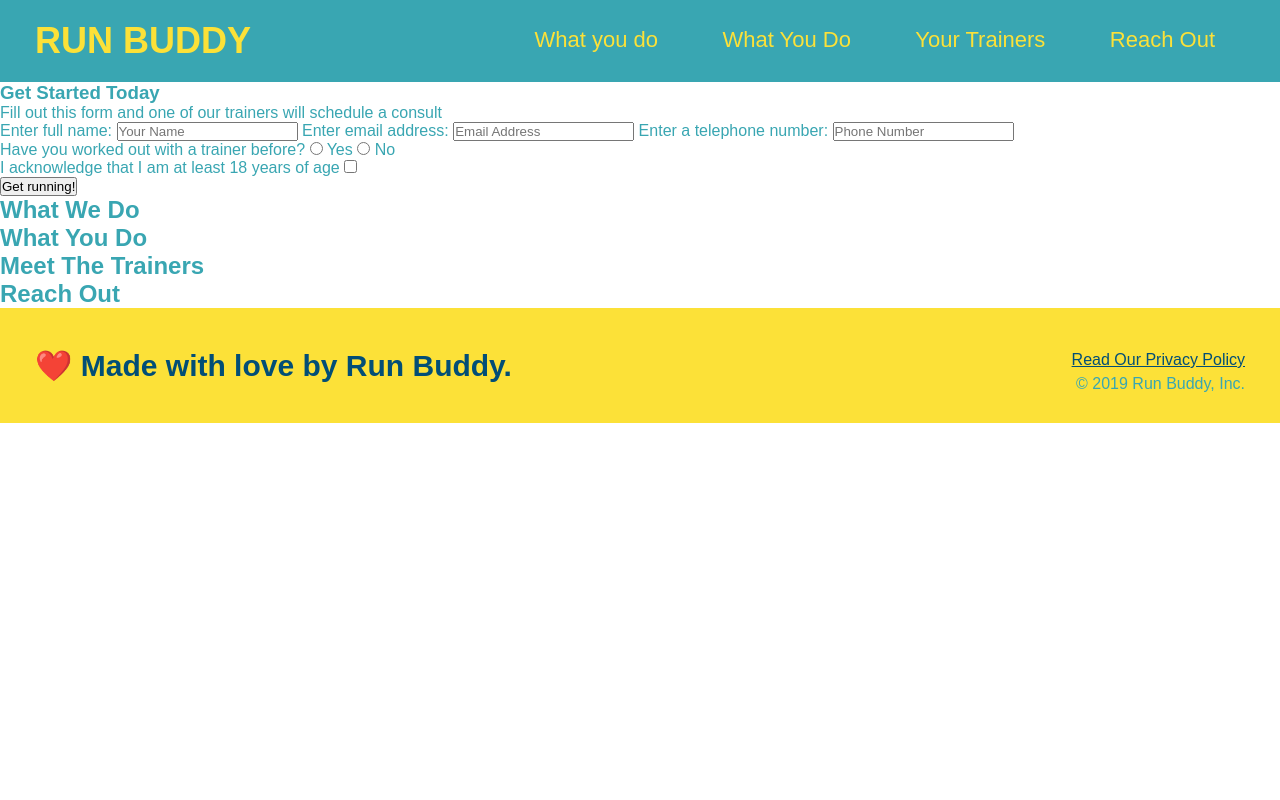
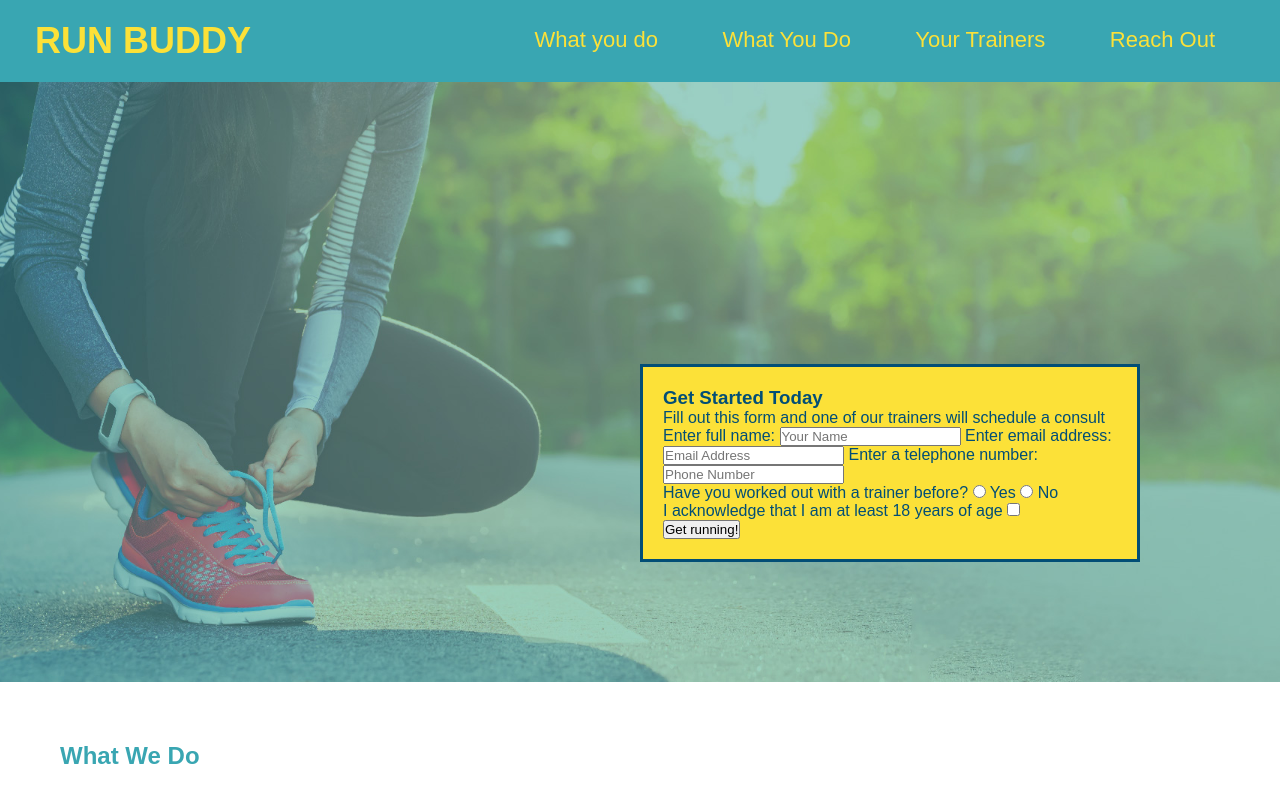
Before and after one commit to Alyssa2296/run-buddy, a plain HTML site: page index.html in a window 1280 px wide. Shown: the top 800 px of the page. Drawn offline with Linux system fonts and the light colour scheme.

Commit message:
positon elements

```diff
--- a/assets/css/style.css
+++ b/assets/css/style.css
@@ -66,3 +66,28 @@ footer div {
 footer a {
     color: #024e76;
 }
+
+section {
+    padding: 60px;
+  }
+
+  /* Hero Style Start */
+  .hero {
+      background-image: url("../images/hero-bg.jpeg");
+      height: 600px;
+      background-size: cover;
+      background-position: center;
+      position: relative;
+  }
+  /* Hero Style Start */
+
+  .hero-form {
+      background-color: #fce138;
+      color: #024e76;
+      padding: 20px;
+      width: 500px;
+      border: solid 3px #024e76;
+      position: absolute;
+      bottom: 120px;
+      right: 140px;
+  }
--- a/index.html
+++ b/index.html
@@ -33,8 +33,8 @@
         </header>
 
         <!-- hero/jumbotron-->
-        <section>
-            <div>
+        <section class="hero">
+            <div class="hero-form">
                 <h3>Get Started Today</h3>
                 <p>Fill out this form and one of our trainers will schedule a consult</p>
             <!-- Add form element-->
```
Also changed, not shown: assets/images/hero-bg.jpeg (added), 2 other files.
